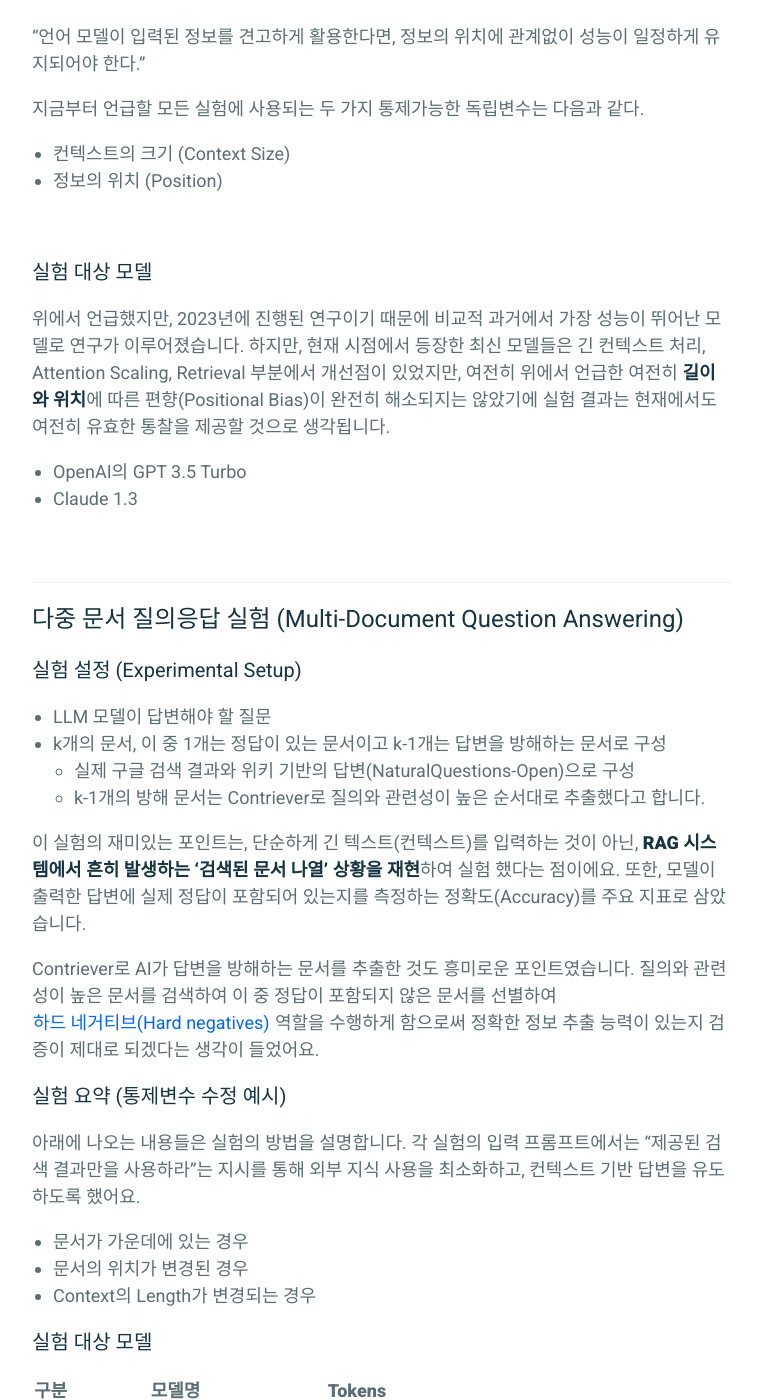
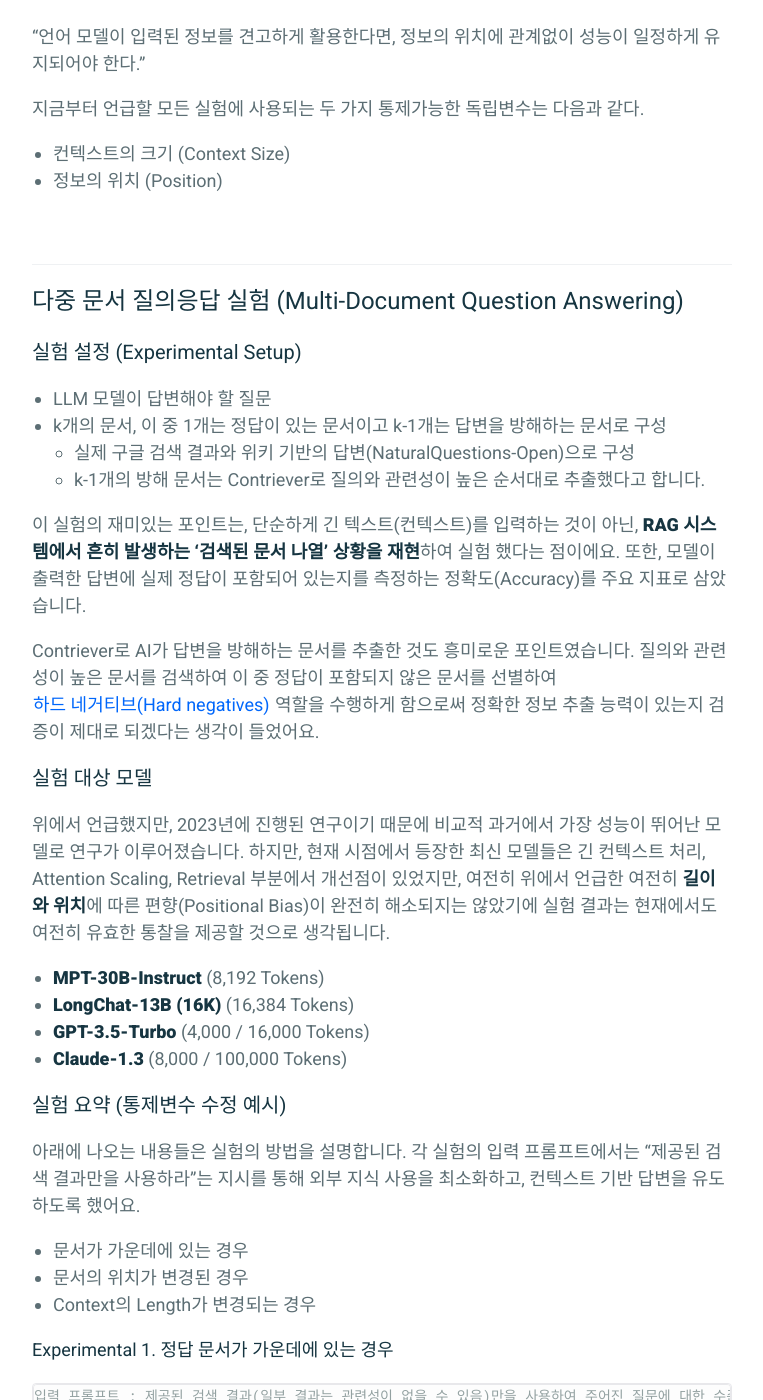
Before and after one commit to parkhuiwo0/parkhuiwo0.github.io, a Jekyll site: the page built from _posts/2026-03-27-Lost-In-the-Middle.md, in a window 1280 px wide and 1400 px high, scrolled down 1163 px. Shown: the whole window, without its empty margins (258-1021 px from the left). Built offline with Jekyll 4.4.1, drawn with Linux system fonts in a browser that asks for light colours; some of the changed lines change nothing that is shown; some of the changed text lies outside the part shown.

Commit message:
Update 2026-03-27-Lost-In-the-Middle.md

````diff
--- a/_posts/2026-03-27-Lost-In-the-Middle.md
+++ b/_posts/2026-03-27-Lost-In-the-Middle.md
@@ -27,15 +27,6 @@ comments: true
 
 <br>
 
-### 실험 대상 모델
-위에서 언급했지만, 2023년에 진행된 연구이기 때문에 비교적 과거에서 가장 성능이 뛰어난 모델로 연구가 이루어졌습니다.
-하지만, 현재 시점에서 등장한 최신 모델들은 긴 컨텍스트 처리, Attention Scaling, Retrieval 부분에서 개선점이 있었지만, 여전히 위에서 언급한 여전히 **길이와 위치**에 따른 편향(Positional Bias)이 완전히 해소되지는 않았기에 실험 결과는 현재에서도 여전히 유효한 통찰을 제공할 것으로 생각됩니다.
-
-- OpenAI의 GPT 3.5 Turbo
-- Claude 1.3
-
-<br>
-
 ---
 
 ## 다중 문서 질의응답 실험 (Multi-Document Question Answering)
@@ -50,6 +41,15 @@ comments: true
 
 Contriever로 AI가 답변을 방해하는 문서를 추출한 것도 흥미로운 포인트였습니다. 질의와 관련성이 높은 문서를 검색하여 이 중 정답이 포함되지 않은 문서를 선별하여 [하드 네거티브(Hard negatives)](https://wikidocs.net/184729) 역할을 수행하게 함으로써 정확한 정보 추출 능력이 있는지 검증이 제대로 되겠다는 생각이 들었어요.
 
+### 실험 대상 모델
+위에서 언급했지만, 2023년에 진행된 연구이기 때문에 비교적 과거에서 가장 성능이 뛰어난 모델로 연구가 이루어졌습니다.
+하지만, 현재 시점에서 등장한 최신 모델들은 긴 컨텍스트 처리, Attention Scaling, Retrieval 부분에서 개선점이 있었지만, 여전히 위에서 언급한 여전히 **길이와 위치**에 따른 편향(Positional Bias)이 완전히 해소되지는 않았기에 실험 결과는 현재에서도 여전히 유효한 통찰을 제공할 것으로 생각됩니다.
+
+- **MPT-30B-Instruct** (8,192 Tokens)
+- **LongChat-13B (16K)** (16,384 Tokens)
+- **GPT-3.5-Turbo** (4,000 / 16,000 Tokens)
+- **Claude-1.3** (8,000 / 100,000 Tokens)
+
 ### 실험 요약 (통제변수 수정 예시)
 
 아래에 나오는 내용들은 실험의 방법을 설명합니다. 각 실험의 입력 프롬프트에서는 "제공된 검색 결과만을 사용하라"는 지시를 통해 외부 지식 사용을 최소화하고, 컨텍스트 기반 답변을 유도하도록 했어요.
@@ -57,15 +57,6 @@ Contriever로 AI가 답변을 방해하는 문서를 추출한 것도 흥미로
 - 문서가 가운데에 있는 경우
 - 문서의 위치가 변경된 경우
 - Context의 Length가 변경되는 경우
-
-### 실험 대상 모델
-
-| 구분 | 모델명 | Tokens |
-|:--------|:-------:|--------:|
-| Open   | **MPT-30B-Instruct**   | 8,192   |
-| Open   | **LongChat-13B (16K)**   | 16,384   |
-| Closed   | **GPT-3.5-Turbo**   | 4,000 / 16,000   |
-| Closed   | **Claude-1.3**   | 8,000 / 100,000   |
 
 #### Experimental 1. 정답 문서가 가운데에 있는 경우
 ```
@@ -129,7 +120,7 @@ LLM 모델이 찾아야하는 정답은 **문서[2]**에 있습니다. 마찬가
 답변 : 빌헬름 콘라트 뢴트겐
 ```
 
-위와 같이 어떻게 보면 단순해보일 수 있지만, [NIAH(Niddle in a Haystack)](https://arxiv.org/abs/2406.07230) 연구와 비슷하게 위에서 언급한 아래 두 가지 변수를 Finer-grained 조정을 통해 실험하며 굉장히 디테일한 패턴을 분석하였습니다.
+위와 같이 어떻게 보면 단순해보일 수 있지만, [NIAH(Niddle in a Haystack)](https://arxiv.org/abs/2406.07230) 연구와 비슷하게 위에서 언급한 두 가지 변수를 Finer-grained 조정을 통해 실험하며 굉장히 디테일한 패턴을 분석하였습니다.
 
 또한,
 
````
